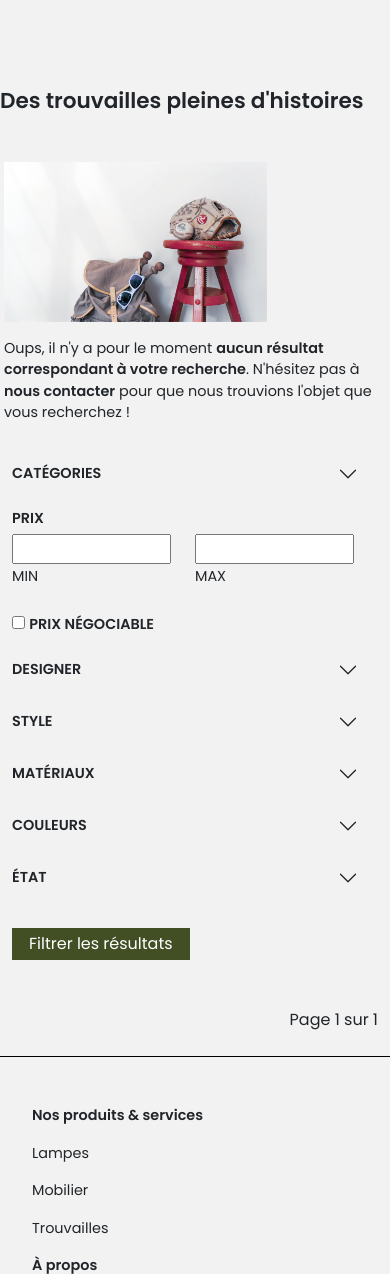
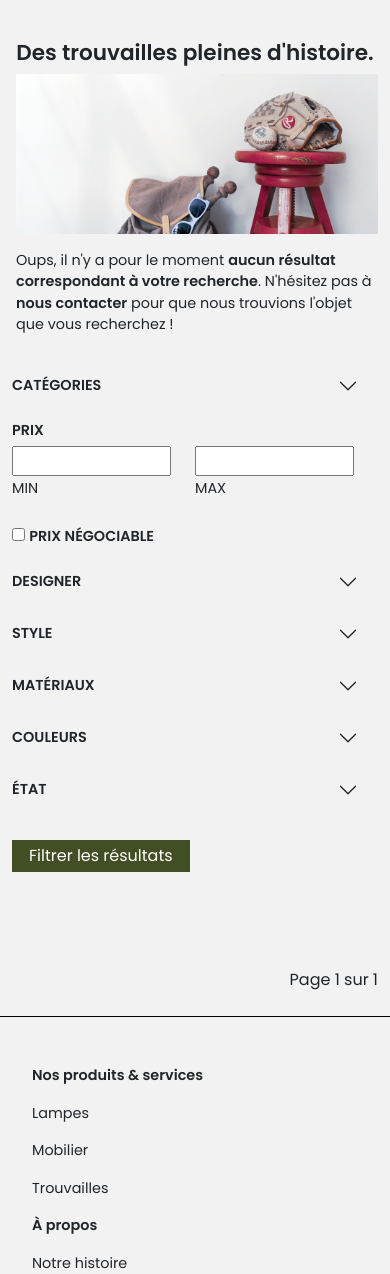
Before and after one commit to SarahRubio/lampes-trouvailles, a Django app: page /objets/meubles in a window 390 px wide. Shown: the part 47-1321 px from the top of the page. Run offline with Django 3.2, Linux system fonts and the light colour scheme; data that the repository does not hold is empty; some libraries are stand-ins or nearby versions.

Commit message:
fix finding-list & furniture-list templates for mobile version

```diff
--- a/src/templates/findings/findings_list.html
+++ b/src/templates/findings/findings_list.html
@@ -5,17 +5,17 @@
 {% endblock %}
 
 {% block main %}
-<main class="py-4">
+<main class="py-4 container">
 
-    <div class="d-flex row align-items-center justify-content-between">
-        <h2 class="h4 my-5 semi-bold col-xs-12 col-md-3">Des trouvailles pleines d'histoires</h2>
-        <div class="col-xs-12 col-md-9 ps-3">
-            <img class="col-xs-12 col-md-12" id="banner-small" src="../static/images/banner3.png" alt="" height="100%">
+    <div class="row align-items-center justify-content-between">
+        <h2 class="h4 semi-bold col-12 col-md-3" id="result-banner">Des trouvailles pleines d'histoire.</h2>
+        <div class="col-12 col-md-9 ps-3">
+            <img class="col-12 col-md-12" id="banner-small" src="../static/images/banner3.png" alt="">
         </div>
     </div>
 
-    <div class="d-flex row justify-content-end mt-3">
-        <p class="font-size--s col-xs-12 col-md-9 col-offset-md-3 mb-4 ps-3">
+    <div class="row justify-content-end mt-3">
+        <p class="font-size--s col-12 col-md-9 col-offset-md-3 mb-4 ps-3">
             {% if findings.all.count > 0 %}
             Trouvailles > {{ findings.all.count }} produit{{ findings.all.count|pluralize }}
             {% else %}
@@ -24,15 +24,16 @@
         </p>
     </div>
 
-    <div class="container">
-        <div class="d-flex row justify-content-between">
-            <div id="search-bar" class="col-xs-12 col-md-3">
+    <div class="row justify-content-between">
+        <div id="search-bar" class="col-12 col-md-3">
             {% include '../_search_bar.html' %}
         </div>
-            <div class="col-xs-12 col-md-9 row justify-content-between px-0">
+        <div class="col-12 col-md-9 mt-5">
+            <div class="container">
+                <div class="row justify-content-between">
                     {% for finding in findings %}
-                <div class="card col-xs-12 col-md-4 border-none bg-grey ps-0">
-                    <img class="card-img-top" src="{{ finding.first_image.url }}" alt="photo {{ finding.name }}">
+                    <div class="card col-6 col-md-4 border-none bg-grey ps-0 mt-4">
+                        <img class="" src="{{ finding.first_image.url }}" alt="photo {{ finding.name }}" width="100%">
                         <div class="card-body bg-white">
                             <p class="card-title">
                                 <a href="{{ finding.get_absolute_url }}" class="text-reset stretched-link">
@@ -45,10 +46,43 @@
                     {% endfor %}
                 </div>
             </div>
-        <div class="col-xs-12 col-md-12 justify-content-end mt-5">
+        </div>
+        <div class="col-12 col-md-12 justify-content-end mt-5">
             {% include '_pagination.html' %}
         </div>
     </div>
+
+    {% if new_products %}
+    <h2 class="text-center h3 my-5 semi-bold">Nouveautés</h2>
+    <div class="container">
+        <div class="row">
+            {% for product in new_products %}
+            {% if forloop.counter0 == 0 %}
+            <div class="col-12 col-md-6 p-0">
+                <div class="row">
+                    <div class="col-12 col-md-12 px-0">
+                        <a href="{{ product.get_absolute_url }}">
+                            <img src="{{ product.first_image.url }}" alt="photo {{ product.name }}" width="100%">
+                        </a>
+                    </div>
+                </div>
+            </div>
+            <div class="col-12 col-md-6 p-0">
+                <div class="row">
+            {% else %}
+                    <div class="col-6 col-md-6 px-0">
+                        <a href="{{ product.get_absolute_url }}">
+                            <img src="{{ product.first_image.url }}" alt="photo {{ product.name }}" width="100%">
+                        </a>
+                    </div>
+            {% endif %}
+            {% endfor %}
+                </div>
+            </div>
+        </div>
+    </div>
+    {% endif %}
+
 </main>
 {% endblock %}
 
```
Also changed, not shown: src/templates/furnitures/furnitures_list.html (+48 -14 lines), src/templates/home/home.html (+7 -3 lines), src/templates/lights/lights_list.html (+7 -3 lines). Lines whose indentation alone changed are shown as unchanged.
